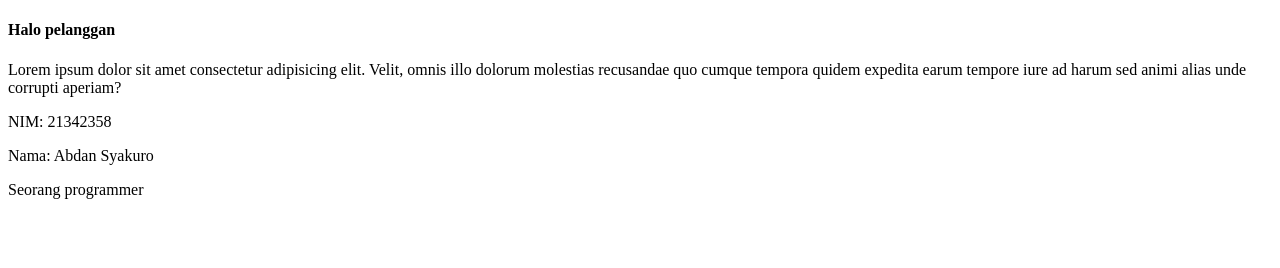
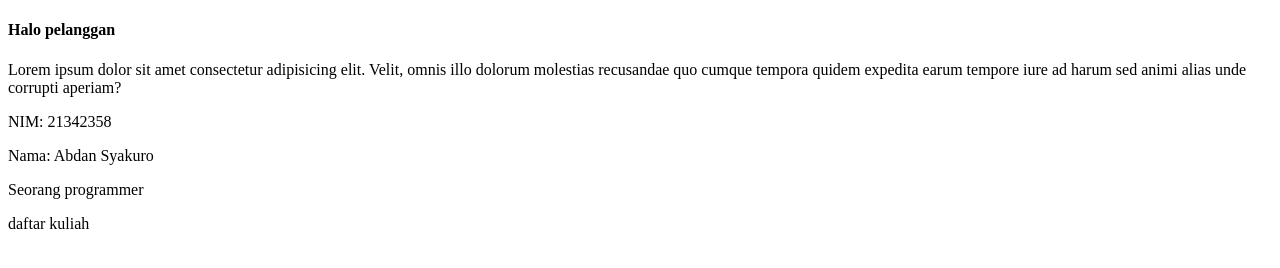
Before and after one commit to abdansya/test-repo, a plain HTML site: page index.html in a window 1280 px wide. Drawn offline with Linux system fonts and the light colour scheme.

Commit message:
menambah daftar kuliah

```diff
--- a/index.html
+++ b/index.html
@@ -17,6 +17,7 @@
   <p>NIM: 21342358</p>
   <p>Nama: Abdan Syakuro</p>
   <p>Seorang programmer</p>
+  <p>daftar kuliah</p>
   <script src="script.js"></script>
 </body>
 </html>
```
